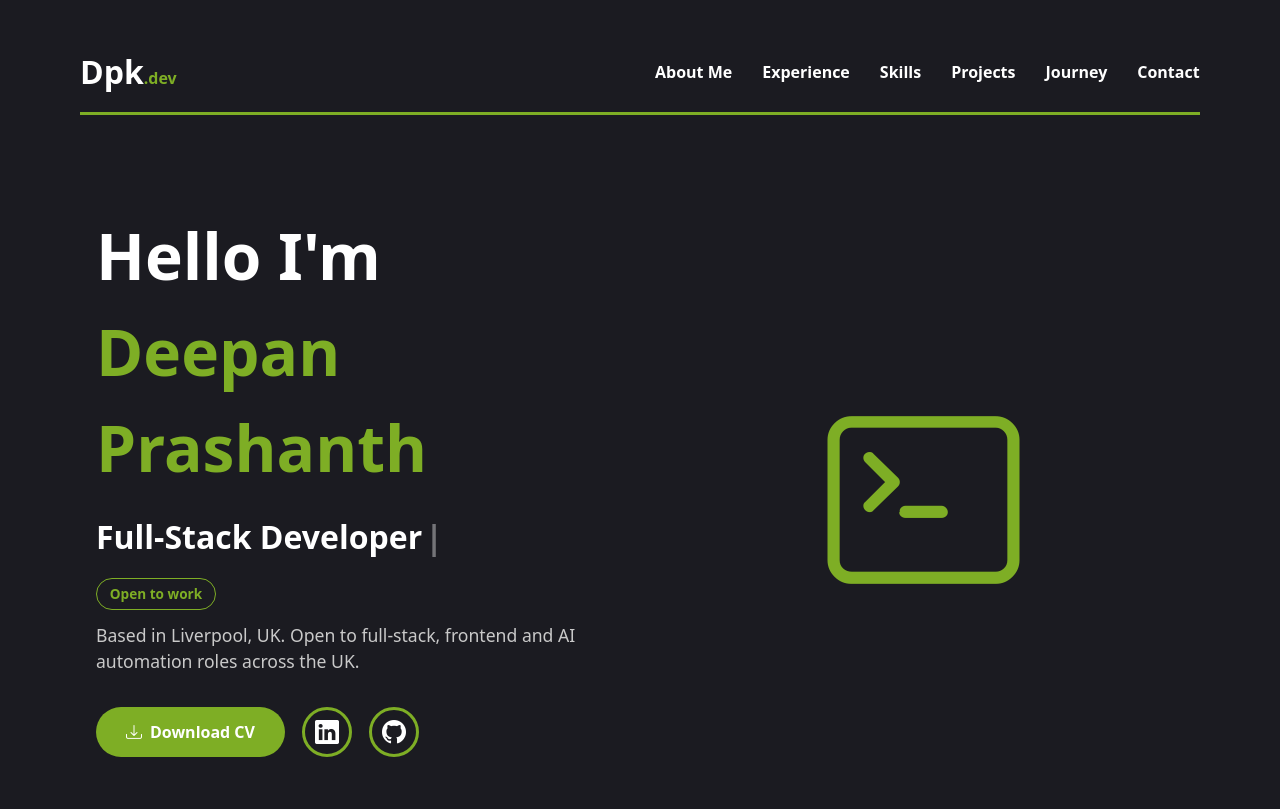
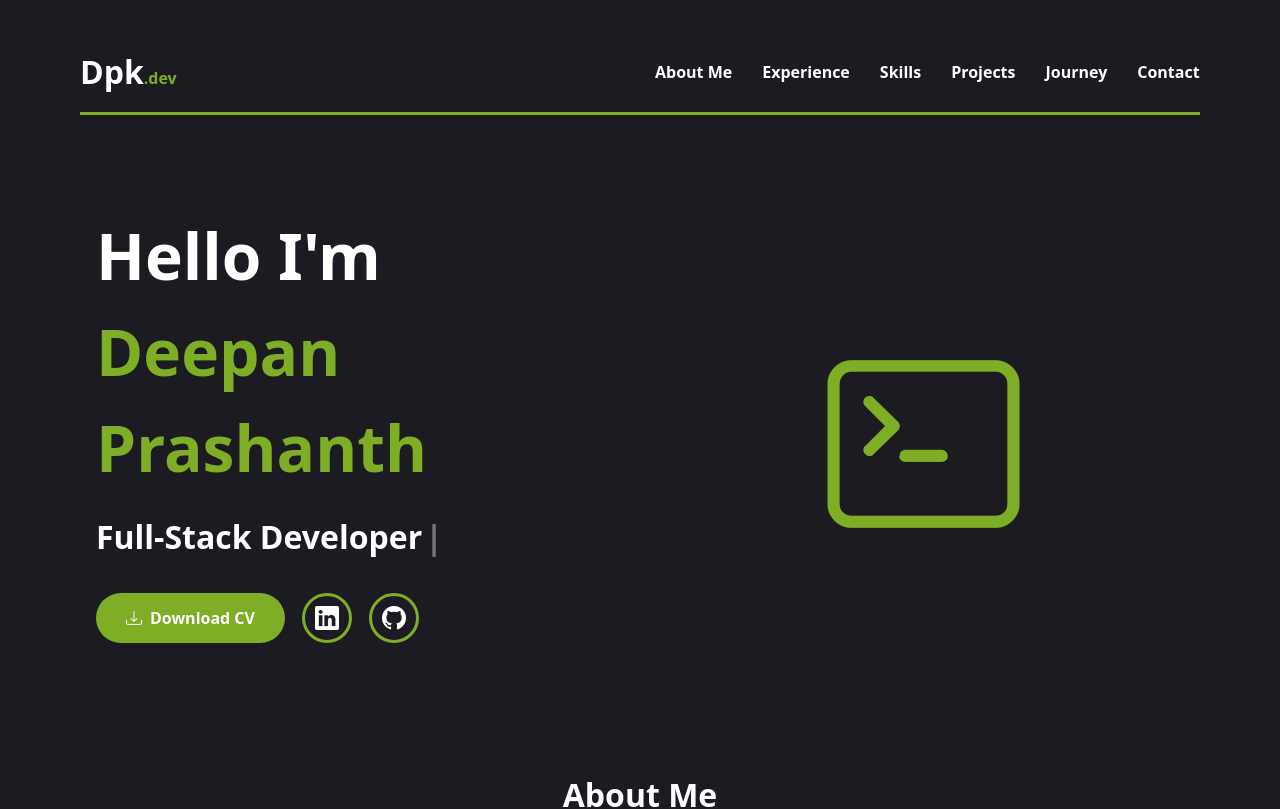
Before and after one commit to Deepuprem2001/DPK.dev, a React (Vite) app: page / in a window 1280 px wide. Shown: the top 809 px of the page. Built offline with nearby package versions, Linux system fonts and the light colour scheme.

Commit message:
Remove open to work badge and hero sub-line

```diff
--- a/src/css/MainSection.css
+++ b/src/css/MainSection.css
@@ -18,26 +18,6 @@
 }
 .PrimaryText{
     color: #7eae25;
-}
-.HeroSubLine{
-    font-size: 1.1rem;
-    max-width: 32rem;
-    color: #c9c9c9;
-    display: flex;
-    align-items: center;
-    gap: 0.75rem;
-    flex-wrap: wrap;
-}
-.OpenToWorkBadge{
-    display: inline-flex;
-    align-items: center;
-    padding: 0.3rem 0.8rem;
-    border: 1px solid #7eae25;
-    border-radius: 2rem;
-    color: #7eae25;
-    font-weight: bold;
-    font-size: 0.85rem;
-    white-space: nowrap;
 }
 .IntroductionButtons{
     display: flex;
@@ -106,10 +86,6 @@
     .AutoTypingContent {
         font-size: 1.3rem;
     }
-    .HeroSubLine {
-        justify-content: center;
-        font-size: 1rem;
-    }
     .IntroductionButtons {
         justify-content: center;
         flex-wrap: wrap;
--- a/src/sections/MainSection.jsx
+++ b/src/sections/MainSection.jsx
@@ -44,10 +44,6 @@ function MainSection() {
                         delaySpeed={1500}
                     />
                 </p>
-                <p className="HeroSubLine">
-                    <span className="OpenToWorkBadge">Open to work</span>
-                    Based in Liverpool, UK. Open to full-stack, frontend and AI automation roles across the UK.
-                </p>
 
                 <div className="IntroductionButtons">
                     <a href="/DeepanPrashanthCV.pdf" download="DeepanPrashanthCV.pdf" className="PrimaryButton MarginRight">
```
